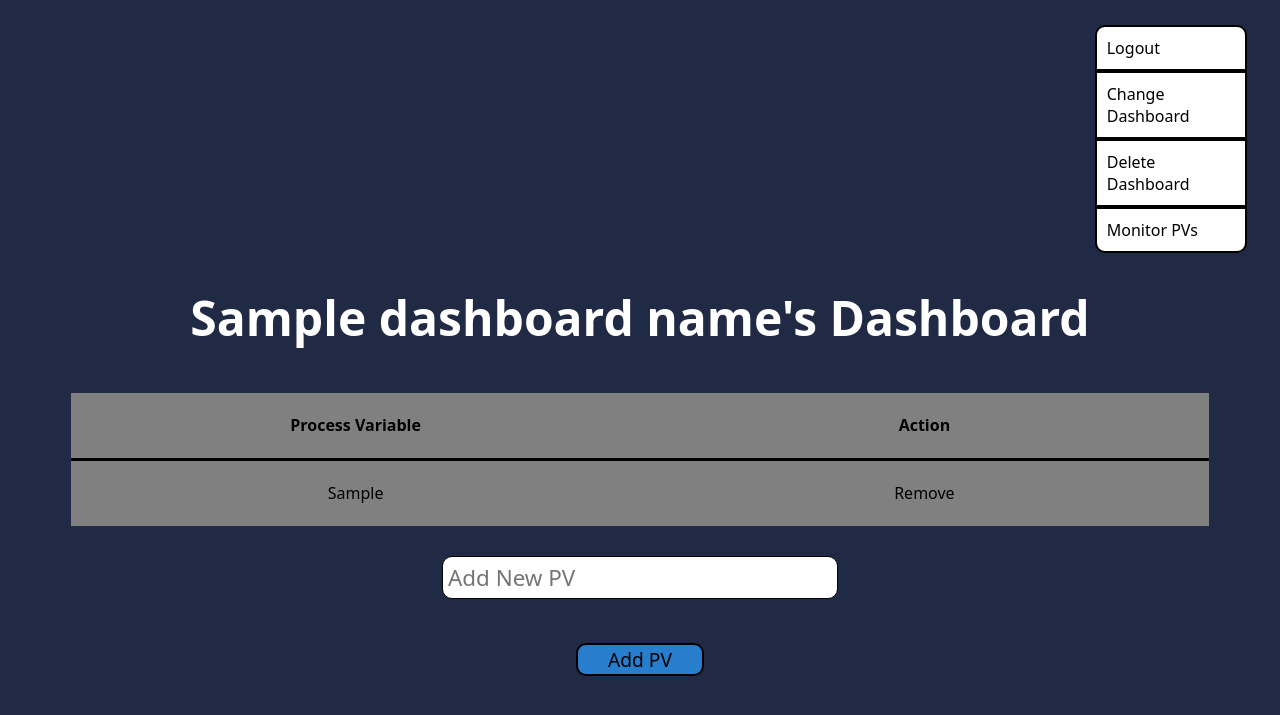
After one commit to PenPen7531/ISSP-Triumf-435, a Flask app: template app/templates/public/edit_dash.html in a window 1280 px wide. The commit adds this page. Shown: the top 715 px of the page. Run offline with Flask 2, Linux system fonts and the light colour scheme; the template is opened without the code that fills it: most values are stand-ins (such as "Sample title", 1, 10 or a date in 2020).

Commit message:
add route to monitor PVs

```diff
--- a/app/static/css/dash-home.css
+++ b/app/static/css/dash-home.css
@@ -62,16 +62,15 @@ html {
     text-align: center;
 }
 
-#dash-change{
+#dash-change, #delete{
     text-decoration: None;
     color: black;
     background-color: white;
     padding: 10px;
     width: 10vw;
-
     border: 2px solid black;
    }
-#delete{
+#monitor{
     text-decoration: None;
     color: black;
     background-color: white;
@@ -98,7 +97,6 @@ html {
     display: flex;
     flex-direction: column;
     align-items: flex-end;
-
 }
 
 .date{
@@ -115,6 +113,11 @@ html {
     border-radius: 10px;
     width: 10vw;
     border: solid 2px black;
+}
+
+#edit-ref {
+    color: black;
+    text-decoration: none;
 }
 
 #input-btn:hover{
--- /dev/null
+++ b/app/templates/public/edit_dash.html
@@ -0,0 +1,46 @@
+<!DOCTYPE html>
+<html lang="en">
+<head>
+    <meta charset="UTF-8">
+    <meta http-equiv="X-UA-Compatible" content="IE=edge">
+    <meta name="viewport" content="width=device-width, initial-scale=1.0">
+    <title>Dashboard</title>
+    <link rel="stylesheet" href="{{ url_for('static', filename='css/dash-home.css') }}">
+</head>
+<body>
+    <div class="button">
+        <div class="flex-right"><a href="/" id="logout">Logout</a></div>
+        <div class="flex-right"><a href="/dashboard" id="dash-change">Change Dashboard</a></div>
+        <div class="flex-right"><a href="/dashboard/delete/{{dashboard_name}}" id="delete" onclick="return confirm('Are you sure you want to delete this dashboard?')">Delete Dashboard</a></div>
+        <div class="flex-right"><a href="/monitor/{{dashboard_name}}" id="monitor">Monitor PVs</a></div>
+    </div>
+    <div class="flex-mid">
+        <h1 id="title">{{ dashboard_name }}'s Dashboard</h1>
+        <table id="table-data" class="table table-striped styled-table" border=1 frame=void rules=rows>
+            <thead class="thead-dark">
+                <th>Process Variable</th>
+                <th>Action</th>
+            </thead>
+            <tbody>
+            {% if data %}
+            {% for pv in data["readPvDict"] %}
+            <tr>
+                <td class="elem">{{ pv }}</td>
+                <td class="elem delete-btn"><a href="/delete/{{dashboard_name}}/{{pv}}" onclick="return confirm(`Are you sure you want to delete this PV?`)">Remove</a></td>
+            </tr>
+            {% endfor %}
+            {% endif %}
+            </tbody>
+        </table>
+        <form id='post-form' method = "POST">
+            <label for = "pv-input"></label>
+            <input type="text" name = "pv-input" id ="post-input" required placeholder="Add New PV"/>
+            <br>
+            <br>
+            <div class="login-btns">
+                <input type = "submit" value = "Add PV" id="input-btn"/>
+            </div>
+        </form>
+    </div>
+</body>
+</html>
```
Also changed, not shown: app/templates/public/monitor_dash.html (renamed from app/templates/public/test_dash.html, +6 -16 lines), app/views.py (+30 -7 lines).
